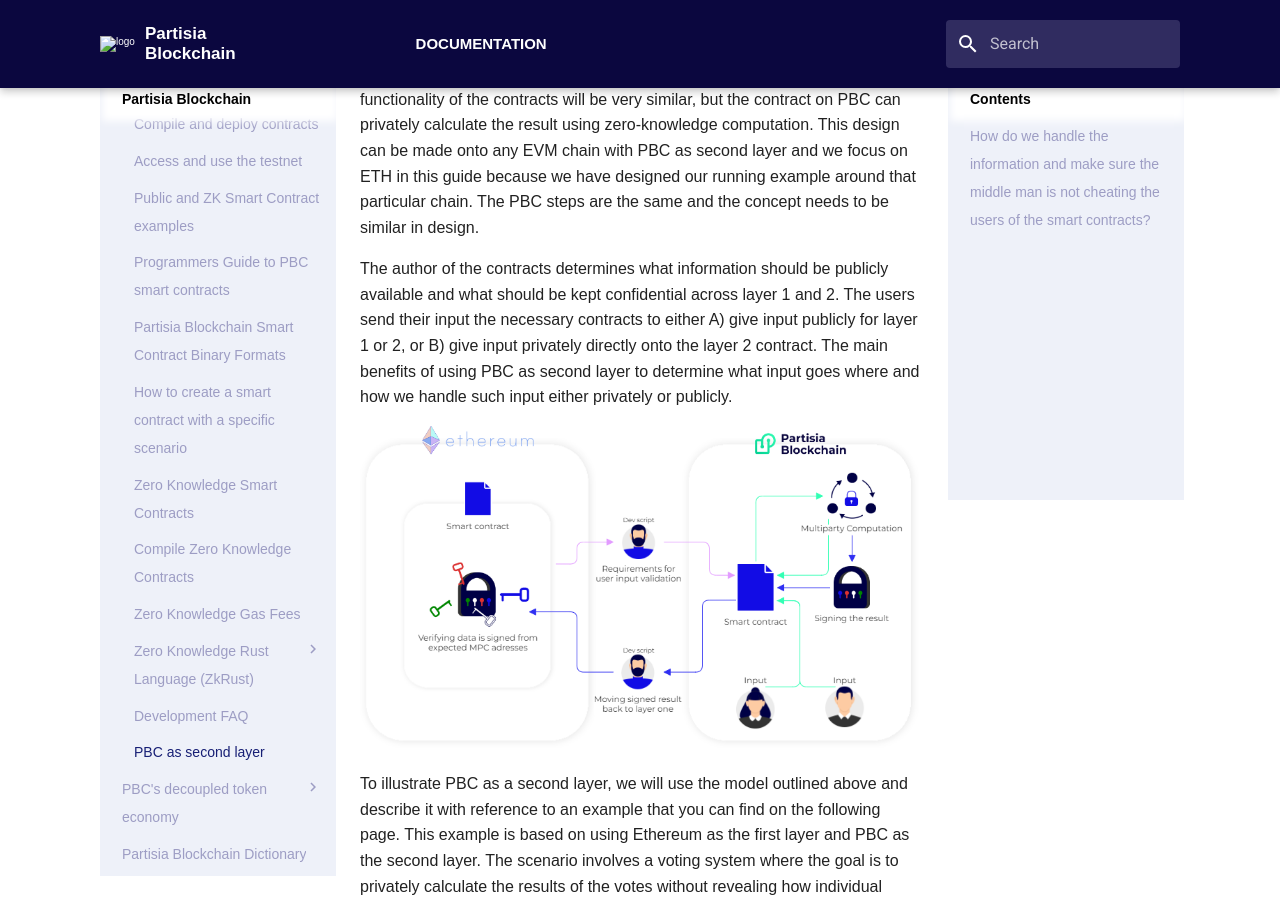
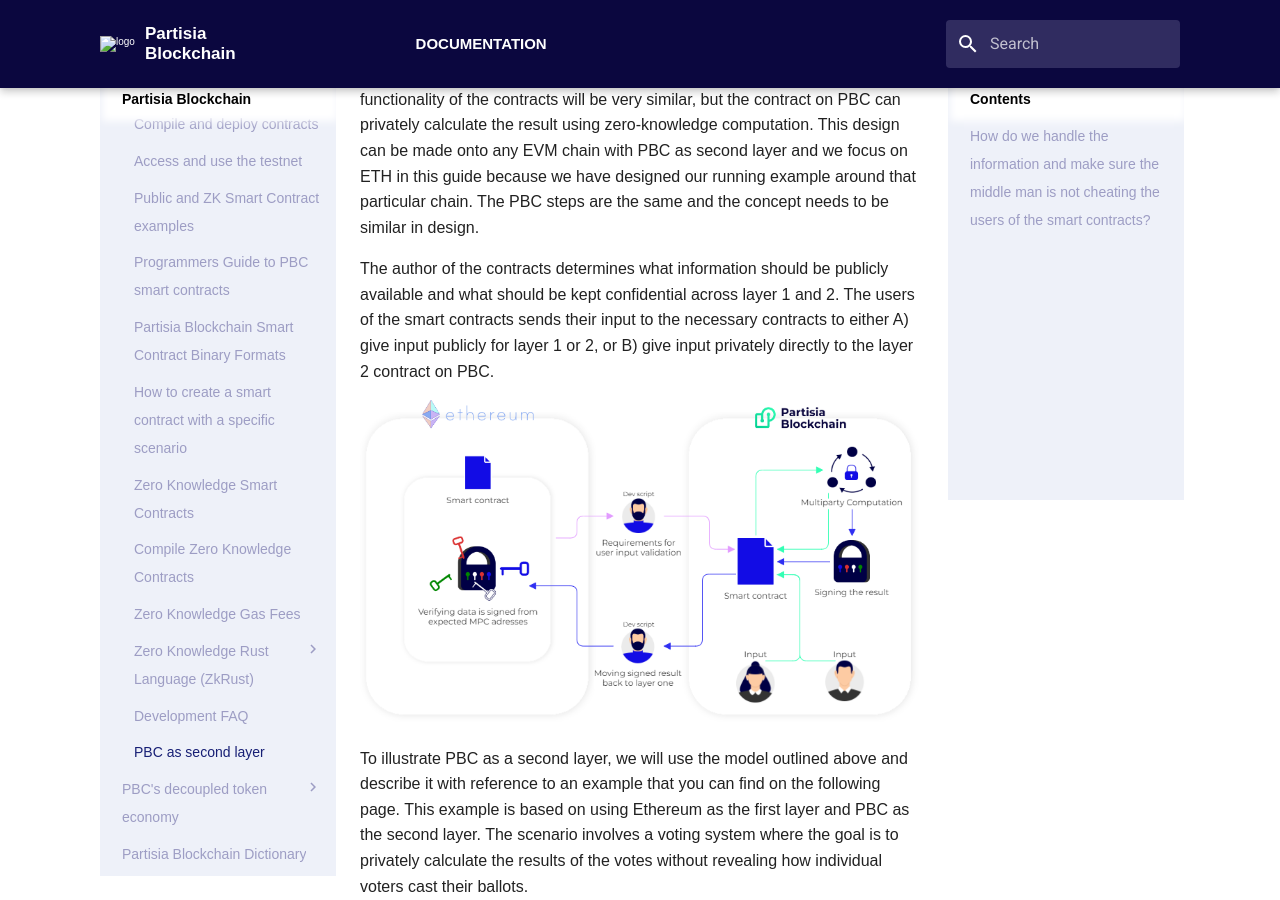
Before and after one commit to 0xSero/partisia-docs, an MkDocs documentation site: the page built from docs/PBC-as-a-second-layer/pbc-as-second-layer.md, in a window 1280 px wide and 900 px high, scrolled down 349 px. Built offline with MkDocs 1.6.1 and Material for MkDocs 9.7.7, drawn with Linux system fonts in a browser that asks for light colours; some web fonts are replaced; a script that is not in the unit is left out.

Commit message:
Updates to a paragraph to make it more readable.

```diff
--- a/docs/PBC-as-a-second-layer/pbc-as-second-layer.md
+++ b/docs/PBC-as-a-second-layer/pbc-as-second-layer.md
@@ -5,7 +5,7 @@
 To use PBC's zero-knowledge contracts as a second layer to handle privacy, secrecy or other great possibilities, the minimum viable design stays the same.
 We need to deploy two smart contracts: one zero-knowledge smart contract on PBC and a public smart contract on the layer one chain. The public functionality of the contracts will be very similar, but the contract on PBC can privately calculate the result using zero-knowledge computation. This design can be made onto any EVM chain with PBC as second layer and we focus on ETH in this guide because we have designed our running example around that particular chain. The PBC steps are the same and the concept needs to be similar in design.
 
-The author of the contracts determines what information should be publicly available and what should be kept confidential across layer 1 and 2. The users send their input the necessary contracts to either A) give input publicly for layer 1 or 2, or B) give input privately directly onto the layer 2 contract. The main benefits of using PBC as second layer to determine what input goes where and how we handle such input either privately or publicly.
+The author of the contracts determines what information should be publicly available and what should be kept confidential across layer 1 and 2. The users of the smart contracts sends their input to the necessary contracts to either A) give input publicly for layer 1 or 2, or B) give input privately directly to the layer 2 contract on PBC.
 
 ![ConceptPBCAsSecondLayer](../assets/ConceptModels/ConceptPBCAsSecondLayer.png)
 
```
